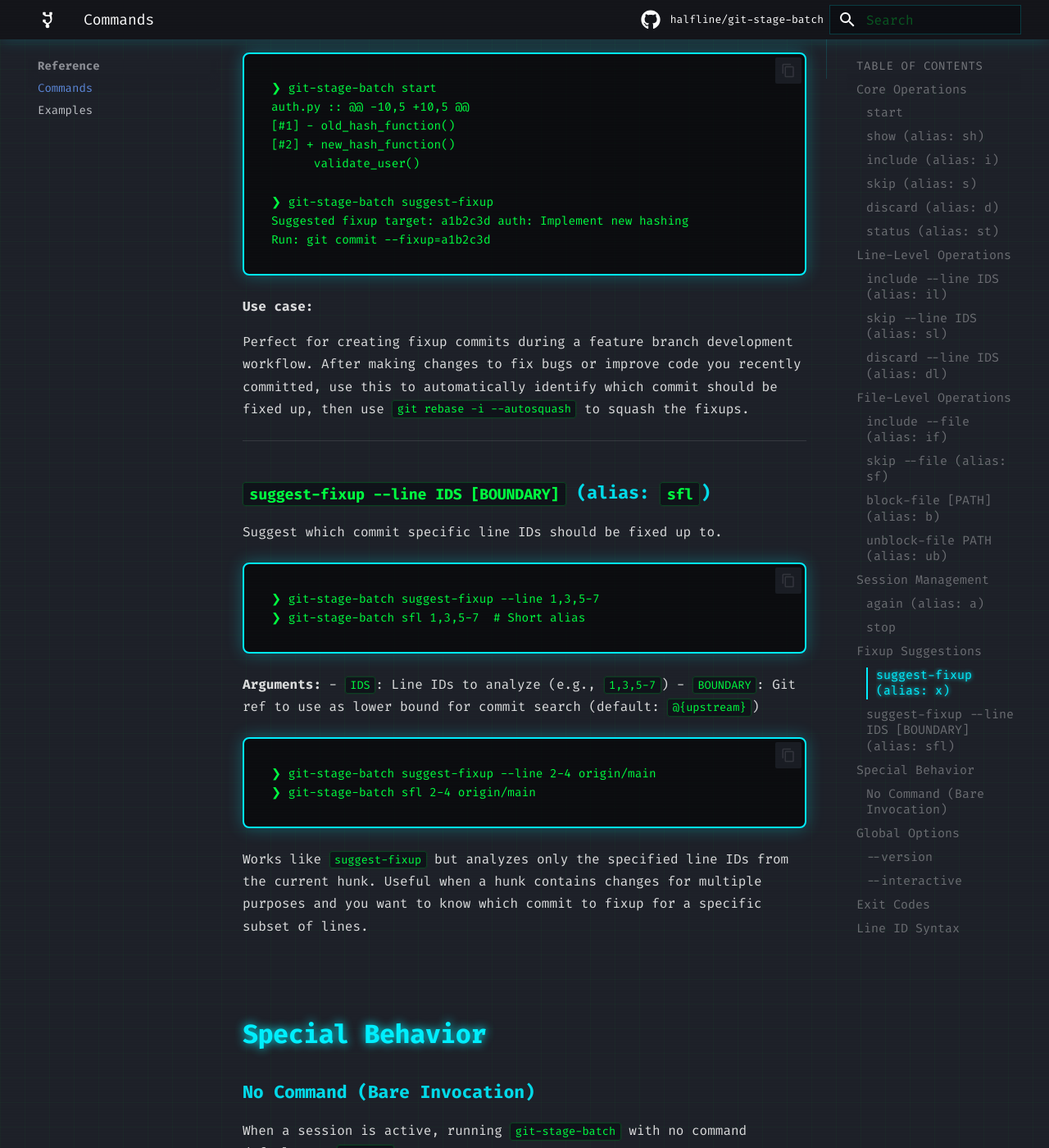
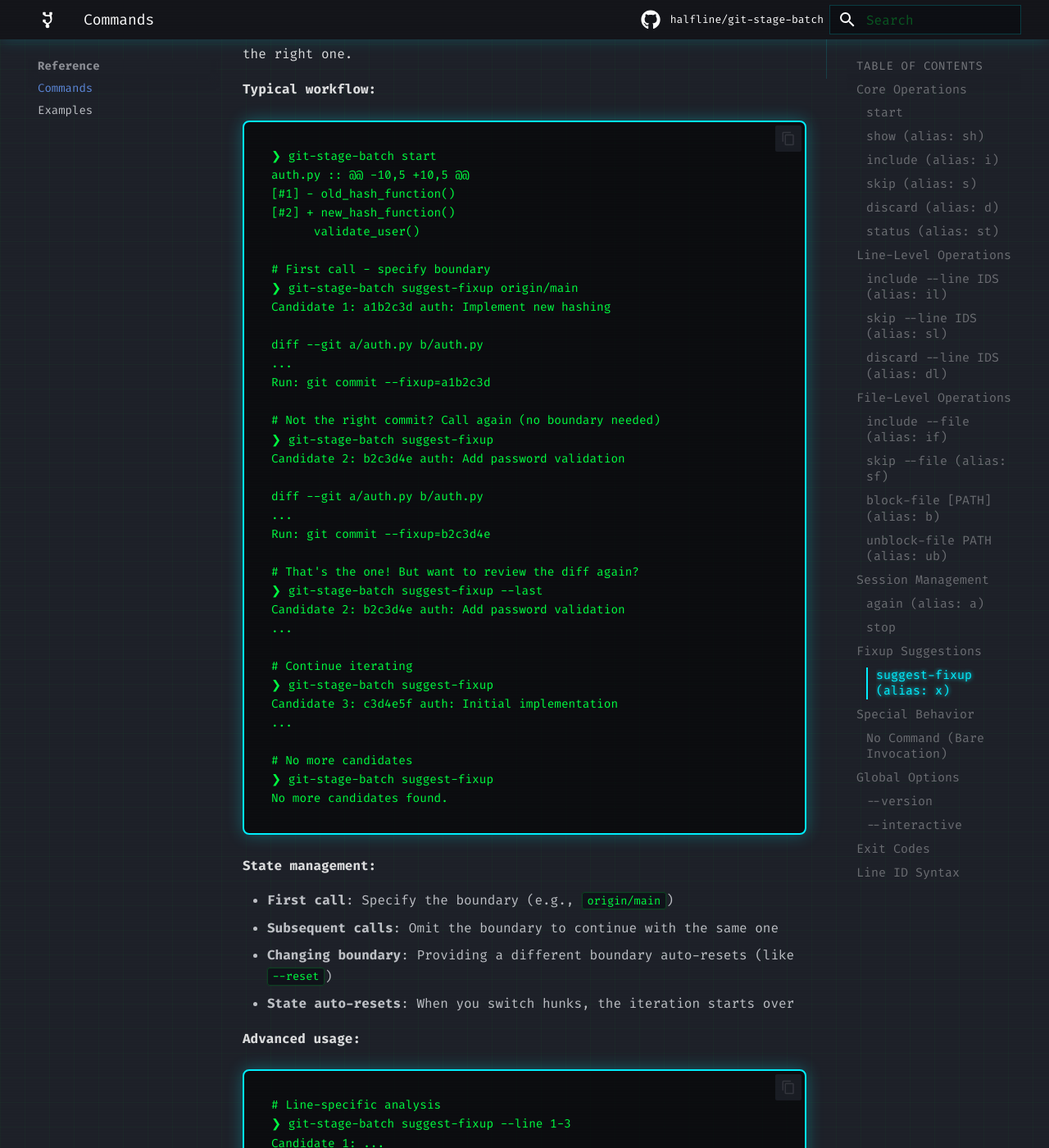
Before and after one commit to halfline/git-stage-batch, an MkDocs documentation site: the page built from docs/commands.md, in a window 1280 px wide and 1400 px high, scrolled down 9043 px. Shown: the whole window at 82% size. Built offline with MkDocs 1.6.1 and Material for MkDocs 9.7.7, drawn with Linux system fonts in a browser that asks for light colours; comment, search, counter and statistics services are not loaded; some of the changed text lies outside the part shown.

Commit message:
docs: Document iterative suggest-fixup workflow
The suggest-fixup command documentation describes the old single-shot
behavior ("Suggested fixup target") and doesn't mention any of the new
iterative features like --reset, --abort, --last, or the Candidate N
progression format. The documentation also doesn't explain the state
continuation behavior where the boundary parameter is optional on
subsequent calls.

This commit addresses that by completely rewriting the suggest-fixup
section with comprehensive documentation including: typical workflow
showing Candidate 1, 2, 3 iteration; all flag documentation (--reset,
--abort, --last, --line); state management explanation about boundary
continuation and auto-reset behavior; advanced usage examples; and
updated use case emphasizing the benefits of iterative review when
multiple commits modified the same lines.

````diff
--- a/docs/commands.md
+++ b/docs/commands.md
@@ -296,24 +296,28 @@ Removes all tracking of processed/skipped hunks. Use this to start completely fr
 
 ### `suggest-fixup` (alias: `x`)
 
-Suggest which commit the current hunk should be fixed up to.
+Iteratively suggest which commits the current hunk should be fixed up to, starting with the most recent and progressing backwards through history.
 
 ```
 ❯ git-stage-batch suggest-fixup [BOUNDARY]
+❯ git-stage-batch x  # Short alias
 ```
 
 **Arguments:**
-- `BOUNDARY`: Git ref to use as lower bound for commit search (default: `@{upstream}`)
+- `BOUNDARY`: Git ref to use as lower bound for commit search (default: `@{upstream}` on first call, or continues from previous call)
 
-```
-❯ git-stage-batch suggest-fixup main
-```
+**Flags:**
+- `--reset`: Reset iteration and start over from the most recent commit
+- `--abort`: Clear iteration state and exit (doesn't show any candidates)
+- `--last`: Re-show the last candidate without advancing
+- `--line IDS`: Analyze only specific line IDs (e.g., `1,3,5-7`)
 
 **How it works:**
 
-Analyzes the current hunk to find which commits in the range `BOUNDARY..HEAD` modified the lines being changed. Uses `git log -L` to identify commits that touched those lines, then suggests the most recent one as a fixup target.
+Uses `git log -L` to find commits in the range `BOUNDARY..HEAD` that modified the lines being changed. Each invocation shows the next older commit, allowing you to iterate through all candidates until you find the right one.
 
-**Example:**
+**Typical workflow:**
+
 ```
 ❯ git-stage-batch start
 auth.py :: @@ -10,5 +10,5 @@
@@ -321,36 +325,66 @@ auth.py :: @@ -10,5 +10,5 @@
 [#2] + new_hash_function()
       validate_user()
 
+# First call - specify boundary
+❯ git-stage-batch suggest-fixup origin/main
+Candidate 1: a1b2c3d auth: Implement new hashing
+
+diff --git a/auth.py b/auth.py
+...
+Run: git commit --fixup=a1b2c3d
+
+# Not the right commit? Call again (no boundary needed)
 ❯ git-stage-batch suggest-fixup
-Suggested fixup target: a1b2c3d auth: Implement new hashing
-Run: git commit --fixup=a1b2c3d
+Candidate 2: b2c3d4e auth: Add password validation
+
+diff --git a/auth.py b/auth.py
+...
+Run: git commit --fixup=b2c3d4e
+
+# That's the one! But want to review the diff again?
+❯ git-stage-batch suggest-fixup --last
+Candidate 2: b2c3d4e auth: Add password validation
+...
+
+# Continue iterating
+❯ git-stage-batch suggest-fixup
+Candidate 3: c3d4e5f auth: Initial implementation
+...
+
+# No more candidates
+❯ git-stage-batch suggest-fixup
+No more candidates found.
+```
+
+**State management:**
+
+- **First call**: Specify the boundary (e.g., `origin/main`)
+- **Subsequent calls**: Omit the boundary to continue with the same one
+- **Changing boundary**: Providing a different boundary auto-resets (like `--reset`)
+- **State auto-resets**: When you switch hunks, the iteration starts over
+
+**Advanced usage:**
+
+```
+# Line-specific analysis
+❯ git-stage-batch suggest-fixup --line 1-3
+Candidate 1: ...
+
+# Reset and start over
+❯ git-stage-batch suggest-fixup --reset
+
+# Different boundary
+❯ git-stage-batch suggest-fixup main  # Auto-resets
+
+# Clear state without showing candidates
+❯ git-stage-batch suggest-fixup --abort
 ```
 
 **Use case:**
 
-Perfect for creating fixup commits during a feature branch development workflow. After making changes to fix bugs or improve code you recently committed, use this to automatically identify which commit should be fixed up, then use `git rebase -i --autosquash` to squash the fixups.
+Perfect for creating fixup commits during feature branch development. When you notice bugs or improvements in recently-committed code, use this to find which commit to fixup. The iterative approach is especially useful when multiple commits modified the same lines - you can review each candidate until you find the right one.
 
----
-
-### `suggest-fixup --line IDS [BOUNDARY]` (alias: `sfl`)
-
-Suggest which commit specific line IDs should be fixed up to.
-
-```
-❯ git-stage-batch suggest-fixup --line 1,3,5-7
-❯ git-stage-batch sfl 1,3,5-7  # Short alias
-```
-
-**Arguments:**
-- `IDS`: Line IDs to analyze (e.g., `1,3,5-7`)
-- `BOUNDARY`: Git ref to use as lower bound for commit search (default: `@{upstream}`)
-
-```
-❯ git-stage-batch suggest-fixup --line 2-4 origin/main
-❯ git-stage-batch sfl 2-4 origin/main
-```
-
-Works like `suggest-fixup` but analyzes only the specified line IDs from the current hunk. Useful when a hunk contains changes for multiple purposes and you want to know which commit to fixup for a specific subset of lines.
+After creating fixup commits, use `git rebase -i --autosquash` to automatically squash them into the correct commits.
 
 ## Special Behavior
 
````
Also changed, not shown: docs/examples.md (+16 -8 lines), docs/interactive.md (+14 -9 lines), 1 other file.
